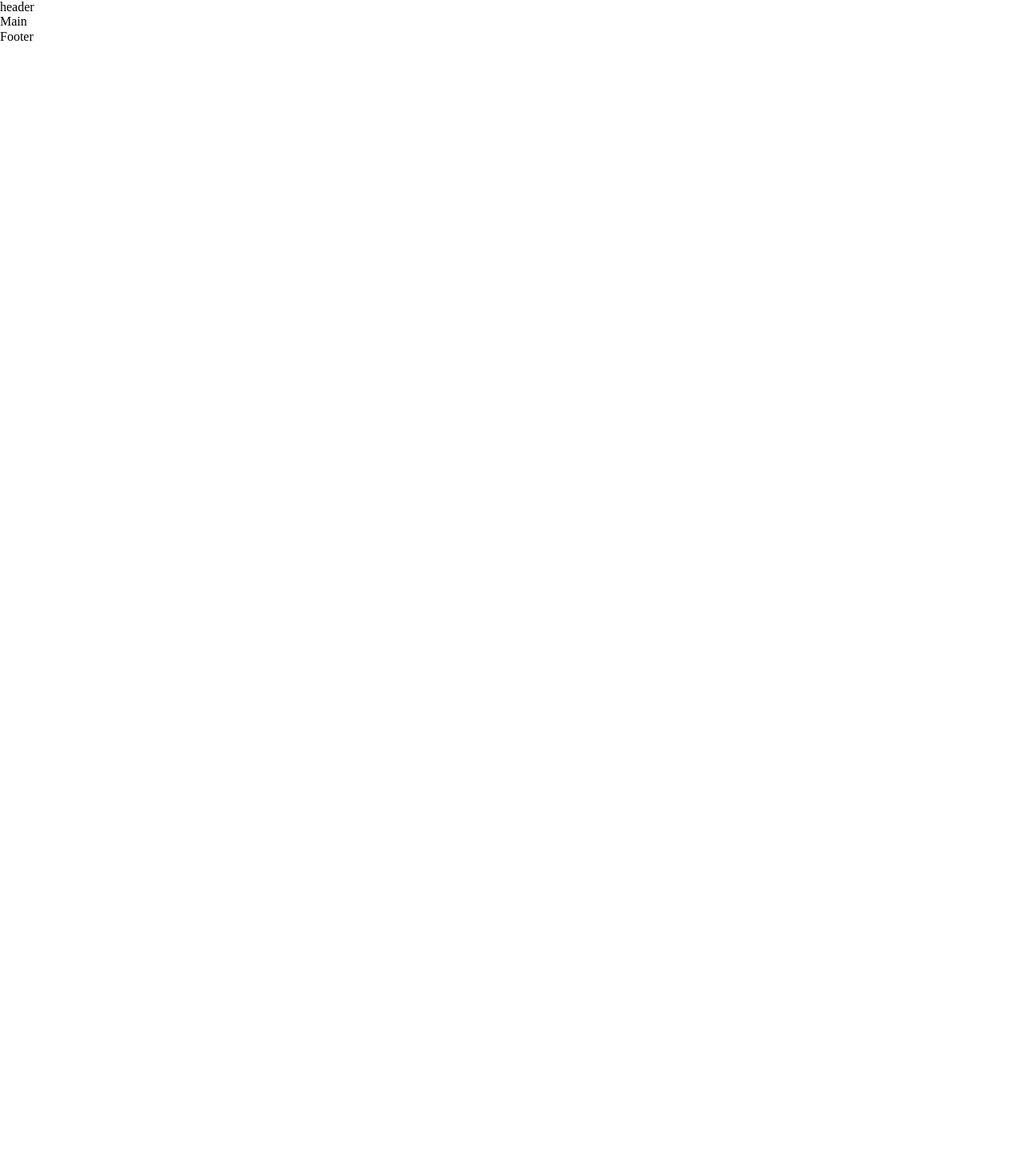
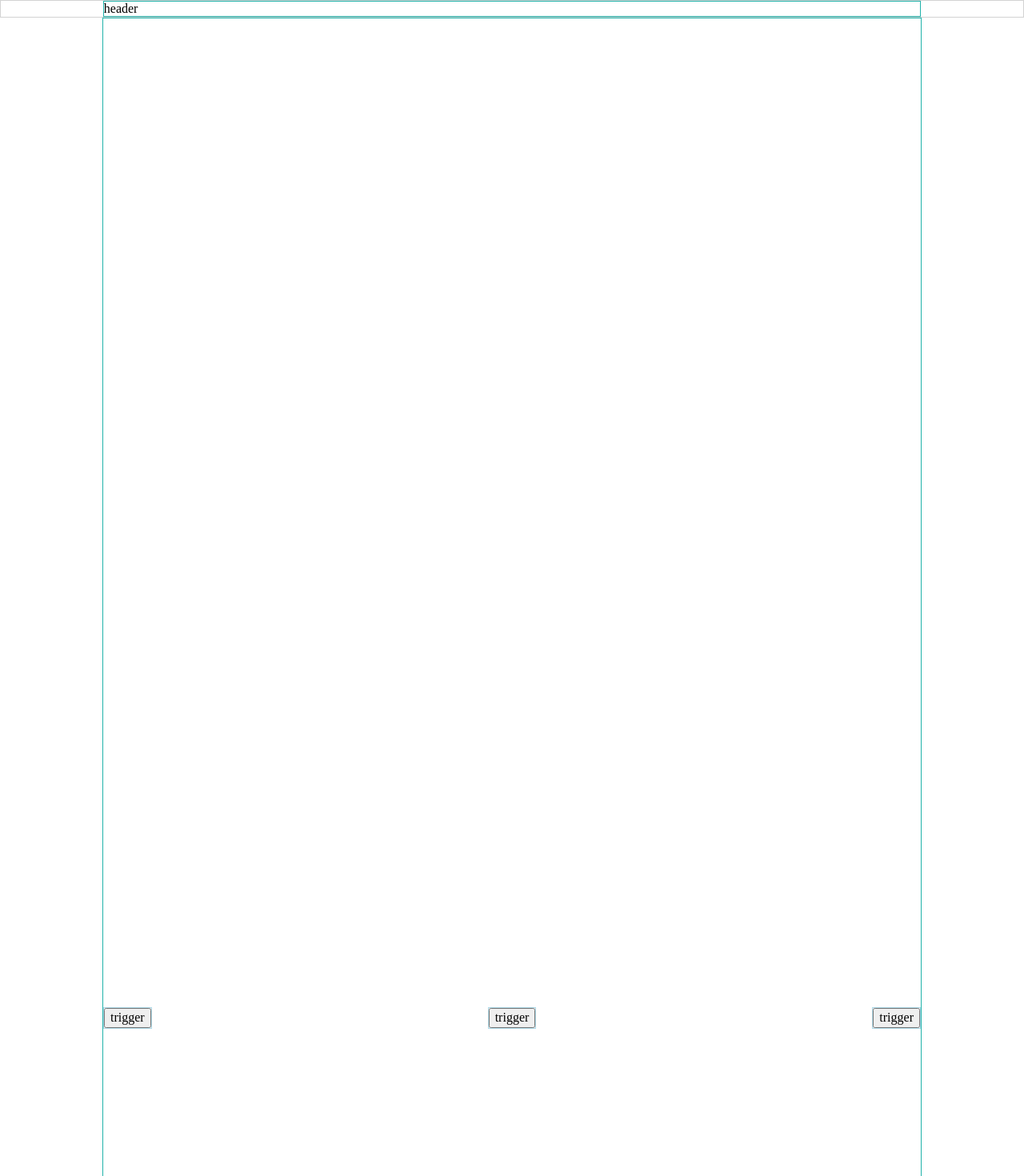
Before and after one commit to Sibusky/dropdown-menu, a React (Create React App) app: page / in a window 1280 px wide. Shown: the top 1470 px of the page at 80% size. Before the commit the page ends 800 px from the top, so only its background shows below. Built offline with nearby package versions, Linux system fonts and the light colour scheme.

Commit message:
feat: create DropDown without functioinal

```diff
--- a/package.json
+++ b/package.json
@@ -2,6 +2,7 @@
   "name": "dropdown-menu",
   "version": "0.1.0",
   "private": true,
+  "homepage": ".",
   "dependencies": {
     "@testing-library/jest-dom": "^5.17.0",
     "@testing-library/react": "^13.4.0",
@@ -34,5 +35,8 @@
       "last 1 firefox version",
       "last 1 safari version"
     ]
+  },
+  "devDependencies": {
+    "@babel/plugin-proposal-private-property-in-object": "^7.21.11"
   }
 }
--- a/src/App.css
+++ b/src/App.css
@@ -1,3 +1,60 @@
+:root {
+  --primary-background: #f3f7fa;
+  --text-color: #4b4b4b;
+}
+
 * {
   box-sizing: border-box;
 }
+
+body {
+  background-color: var(--block-primary-background);
+}
+
+.section {
+  width: 100%;
+  display: flex;
+  flex-direction: column;
+  justify-content: flex-start;
+  align-items: center;
+  height: 100%;
+}
+
+.section__container {
+  display: flex;
+  justify-content: space-between;
+  align-items: flex-start;
+  max-width: 1100px;
+  width: 80%;
+  border: 1px solid lightseagreen;
+  height: 100%;
+}
+
+p {
+  font-family: 'Roboto', Arial, sans-serif;
+  font-style: normal;
+  font-weight: 400;
+  font-size: 16px;
+  line-height: normal;
+  text-rendering: optimizeLegibility;
+  text-decoration: none;
+  color: var(--text-color);
+  letter-spacing: 0;
+  margin: 0;
+  padding: 0;
+}
+
+main {
+  height: 2500px;
+}
+
+/* Delete later */
+
+header,
+footer {
+  border: 1px solid lightgrey;
+}
+
+.field__container {
+  align-items: center;
+}
--- a/src/components/dropdown/index.jsx
+++ b/src/components/dropdown/index.jsx
@@ -1,9 +1,35 @@
-import React from 'react'
+import React, { useState } from 'react';
+import './styles.css';
 
 export function DropDown() {
+  const [isOpen, setIsOpen] = useState(false);
+
+  function handleTriggerClick() {
+    setIsOpen(!isOpen);
+  }
+
   return (
     <div className='dropdown'>
-        drop
+      <button className='dropdown__trigger' onClick={handleTriggerClick}>
+        trigger
+      </button>
+      <ul className={`dropdown__list${isOpen ? ' dropdown__list_opened' : ''}`}>
+        <li className='dropdown__item' onClick={() => console.log('li clicked')}>
+          <p className='dropdown__text'>
+            item 1<span className='dropdown__icon'> icon</span>
+          </p>
+        </li>
+        <li className='dropdown__item'onClick={() => console.log('li clicked')}>
+          <p className='dropdown__text'>
+            item 2<span className='dropdown__icon'> icon</span>
+          </p>
+        </li>
+        <li className='dropdown__item'onClick={() => console.log('li clicked')}>
+          <p className='dropdown__text'>
+            item 3<span className='dropdown__icon'> icon</span>
+          </p>
+        </li>
+      </ul>
     </div>
-  )
+  );
 }
--- a/src/components/dropdown/styles.css
+++ b/src/components/dropdown/styles.css
@@ -0,0 +1,16 @@
+.dropdown {
+  border: 1px solid lightblue;
+}
+
+.dropdown__list {
+  position: absolute;
+  display: none;
+  flex-direction: column;
+  justify-content: flex-start;
+  align-items: flex-start;
+  border: 1px solid lightpink;
+}
+
+.dropdown__list_opened {
+  display: flex;
+}
--- a/src/components/footer/index.jsx
+++ b/src/components/footer/index.jsx
@@ -1,10 +1,10 @@
-import React from 'react'
-import './styles.css'
+import React from 'react';
+import './styles.css';
 
 export default function Footer() {
   return (
-    <footer>
-        Footer
+    <footer className='footer section'>
+      <div className='footer__container section__container'>Footer</div>
     </footer>
-  )
+  );
 }
--- a/src/components/header/index.jsx
+++ b/src/components/header/index.jsx
@@ -1,10 +1,10 @@
-import React from 'react'
-import './styles.css'
+import React from 'react';
+import './styles.css';
 
-export  function Header() {
+export function Header() {
   return (
-    <header>
-        header
+    <header className='header section'>
+      <div className='header__container section__container'>header</div>
     </header>
-  )
+  );
 }
--- a/src/pages/main.jsx
+++ b/src/pages/main.jsx
@@ -1,9 +1,16 @@
-import React from "react";
+import React from 'react';
+import { DropDown } from '../components/dropdown';
 
 export function Main() {
   return (
-      <main>
-        Main
-      </main>
+    <main className='main'>
+      <section className='field section'>
+        <div className='field__container section__container'>
+          <DropDown />
+          <DropDown />
+          <DropDown />
+        </div>
+      </section>
+    </main>
   );
 }
```
Also changed, not shown: 1 other file (tests, documents, lock files or other folders).
